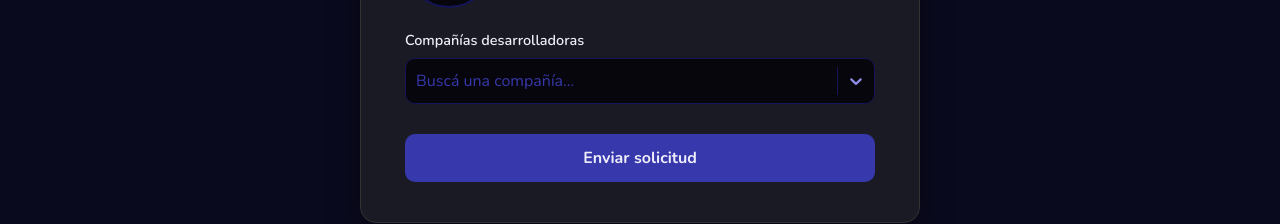
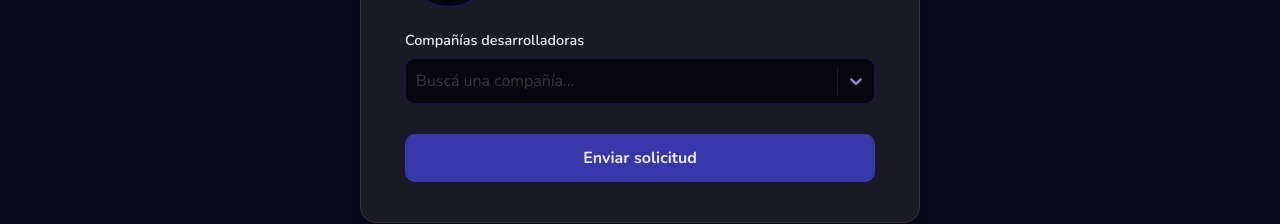
Before and after one commit to juabn/gamerboxd_Java_TP, a React (Vite) app in the folder Frontend/: page /CrearJuegos in a window 1280 px wide. Shown: the part 629-853 px from the top of the page. Built offline with nearby package versions, Linux system fonts and the light colour scheme; no server answers.

Commit message:
propuesta juego front

```diff
--- a/Frontend/src/pages/CrearJuegos/CrearJuegos.css
+++ b/Frontend/src/pages/CrearJuegos/CrearJuegos.css
@@ -156,7 +156,7 @@
 }
 
 .crearjuego-select__placeholder {
-	color: var(--color3) !important;
+	color: rgba(255, 255, 255, 20%) !important;
 }
 
 .crearjuego-select__input-container,
```
